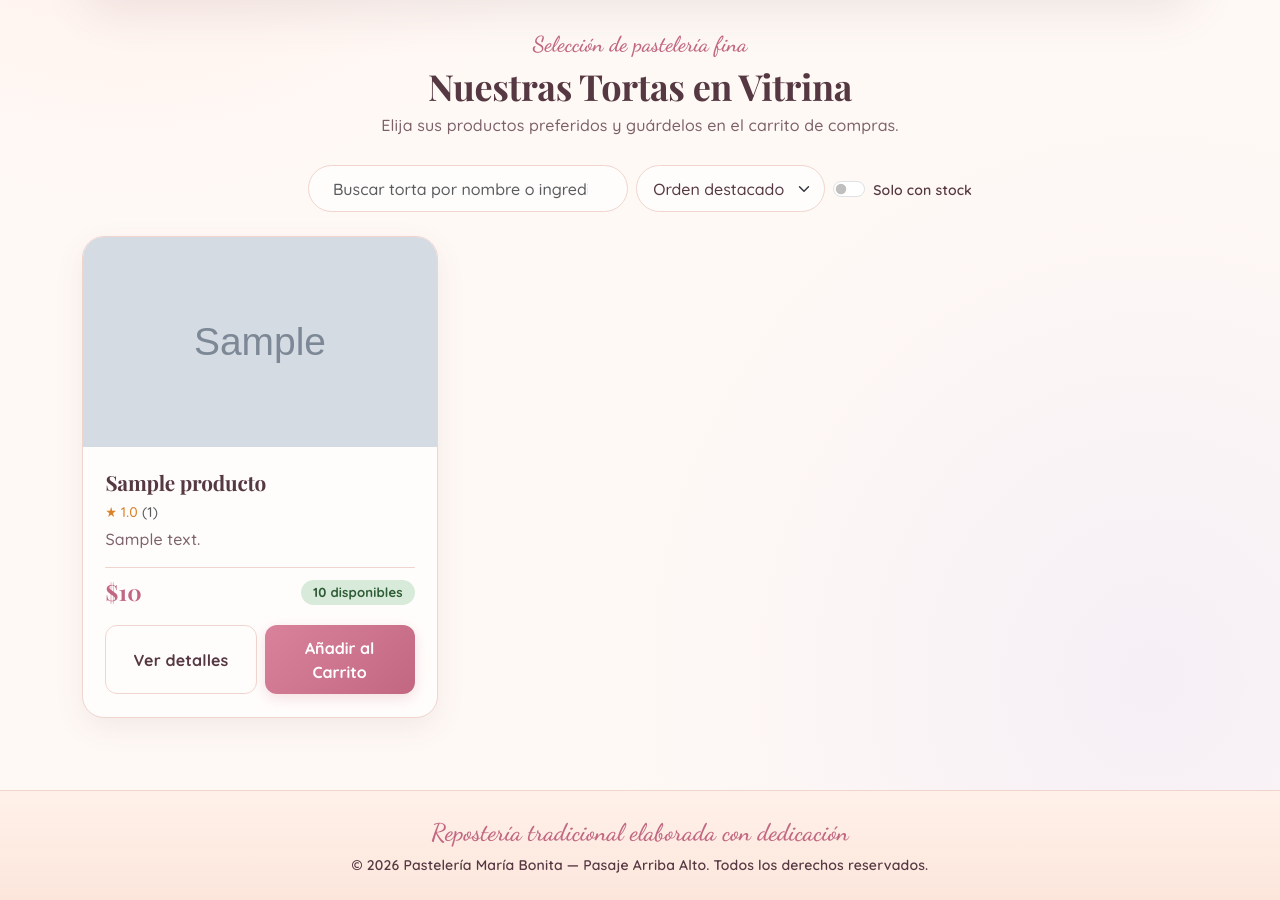
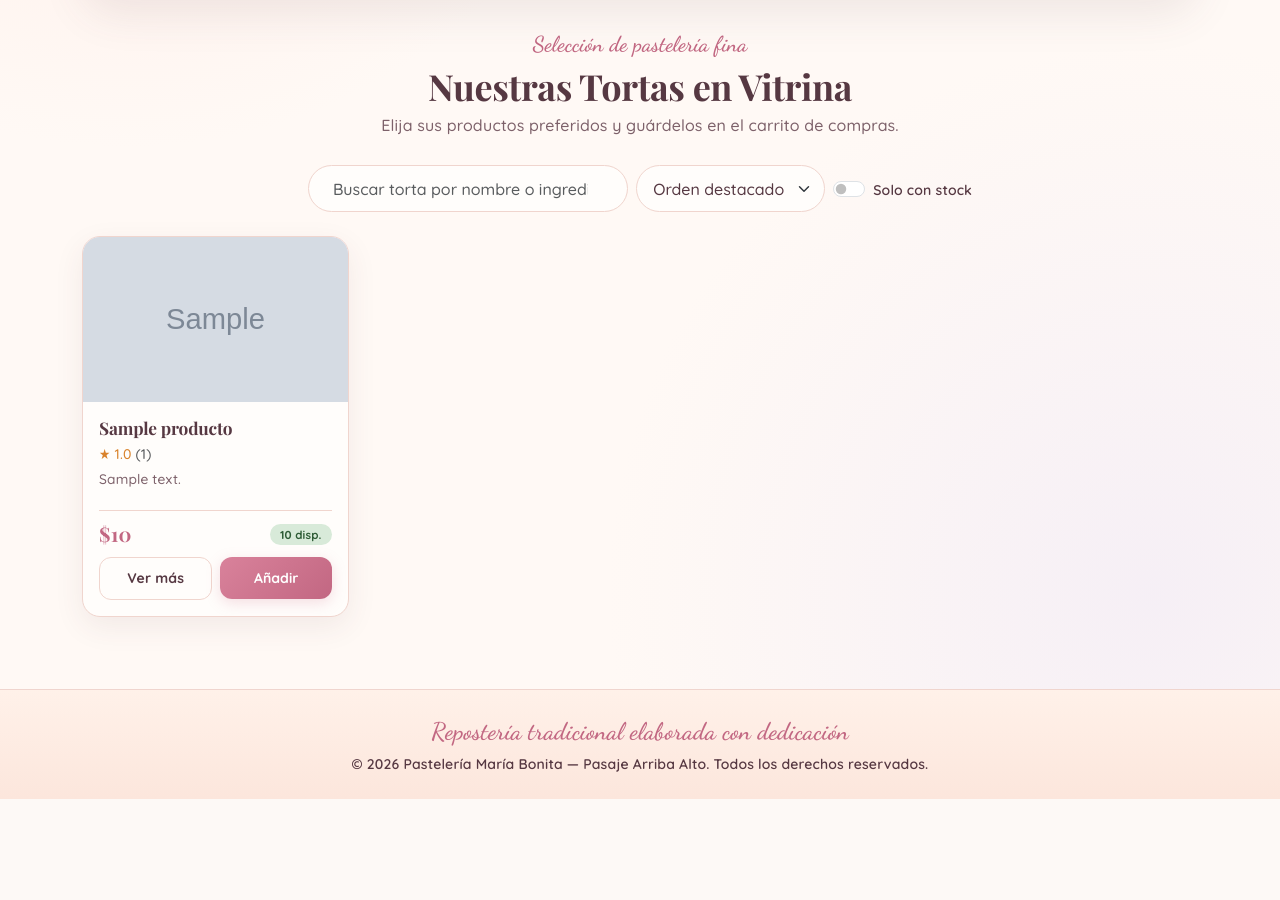
Before and after one commit to rudy7u7r/Pasteleria-Maria-Bonita, a Django app: page / in a window 1280 px wide. Shown: the part 571-1471 px from the top of the page. After the commit the page ends 1370 px from the top, so only its background shows below. Run offline with Django 5.2, Linux system fonts and the light colour scheme; tables that the repository leaves empty hold one stand-in row (values such as "Sample post"); grey boxes marked "Sample" are stand-in pictures; some web fonts are replaced.

Commit message:
Ajusta tarjetas compactas del catalogo y formato de miles en precios

```diff
--- a/pasteleria/static/pasteleria/css/estilo.css
+++ b/pasteleria/static/pasteleria/css/estilo.css
@@ -458,13 +458,13 @@ footer {
 
 .product-card {
   height: 100%;
-  border-radius: 22px;
+  border-radius: 18px;
 }
 
 .product-img-wrapper {
   position: relative;
   overflow: hidden;
-  height: 210px;
+  height: 165px;
   background: linear-gradient(145deg, #ffe9e6, #f4eafa);
 }
 
@@ -480,22 +480,36 @@ footer {
 }
 
 .product-art {
-  min-height: 210px;
+  min-height: 165px;
   display: grid;
   place-items: center;
-  font-size: 5.2rem;
+  font-size: 3.8rem;
   background: linear-gradient(145deg, #ffe9e6, #f4eafa);
 }
 
 .product-card .card-body {
-  padding: 1.4rem;
+  padding: 1rem;
 }
 
 .product-card .card-title {
   font-family: var(--font-display);
-  font-size: 1.3rem;
+  font-size: 1.08rem;
   font-weight: 700;
-  margin-bottom: 0.45rem;
+  margin-bottom: 0.3rem;
+  display: -webkit-box;
+  -webkit-line-clamp: 1;
+  -webkit-box-orient: vertical;
+  overflow: hidden;
+}
+
+.product-desc-clamp {
+  font-size: 0.86rem;
+  line-height: 1.4;
+  display: -webkit-box;
+  -webkit-line-clamp: 2;
+  -webkit-box-orient: vertical;
+  overflow: hidden;
+  min-height: 2.45em;
 }
 
 .price {
--- a/pasteleria/templates/pasteleria/base.html
+++ b/pasteleria/templates/pasteleria/base.html
@@ -13,7 +13,7 @@
 
     <link href="https://cdn.jsdelivr.net/npm/bootstrap@5.3.0/dist/css/bootstrap.min.css" rel="stylesheet">
     <link rel="icon" type="image/png" href="{% static 'pasteleria/img/logo.png' %}">
-    <link rel="stylesheet" href="{% static 'pasteleria/css/estilo.css' %}?v=6">
+    <link rel="stylesheet" href="{% static 'pasteleria/css/estilo.css' %}?v=7">
     {% block extra_css %}{% endblock %}
 </head>
 <body>
@@ -233,6 +233,36 @@
         });
       })();
       {% endif %}
+
+      // Formatear automáticamente todos los montos $XXXX con puntos de miles (ej: $80.000)
+      (function() {
+        function formatearMontos(root) {
+          if (!root) return;
+          const walker = document.createTreeWalker(root, NodeFilter.SHOW_TEXT, null);
+          let node;
+          while ((node = walker.nextNode())) {
+            const parentTag = node.parentNode && node.parentNode.tagName;
+            if (parentTag === 'SCRIPT' || parentTag === 'STYLE' || parentTag === 'TEXTAREA' || parentTag === 'INPUT') continue;
+            if (/\$\d{4,}/.test(node.nodeValue)) {
+              node.nodeValue = node.nodeValue.replace(/\$(\d{4,})(?!\.\d)/g, function(_, num) {
+                return '$' + Number(num).toLocaleString('es-CL');
+              });
+            }
+          }
+        }
+        document.addEventListener('DOMContentLoaded', function() {
+          const mainEl = document.querySelector('main') || document.body;
+          formatearMontos(mainEl);
+          const obs = new MutationObserver(function(muts) {
+            muts.forEach(function(m) {
+              m.addedNodes.forEach(function(n) {
+                if (n.nodeType === 1) formatearMontos(n);
+              });
+            });
+          });
+          obs.observe(mainEl, { childList: true, subtree: true });
+        });
+      })();
     </script>
     {% block extra_js %}{% endblock %}
 </body>
--- a/pasteleria/templates/pasteleria/catalogo.html
+++ b/pasteleria/templates/pasteleria/catalogo.html
@@ -46,9 +46,9 @@
         </form>
     </div>
 
-    <div class="row g-4" id="grid-productos">
+    <div class="row g-3" id="grid-productos">
         {% for producto in productos %}
-        <div class="col-sm-6 col-lg-4 producto-item"
+        <div class="col-sm-6 col-md-4 col-lg-3 producto-item"
              data-nombre="{{ producto.nombre|lower }}"
              data-desc="{{ producto.descripcion|lower }}"
              data-precio="{{ producto.precio_final|floatformat:0 }}"
@@ -64,39 +64,39 @@
                 </a>
 
                 <div class="card-body d-flex flex-column">
-                    <a href="{% url 'detalle_producto' producto.id %}" class="text-decoration-none d-flex flex-column flex-grow-1" style="color: inherit;">
-                        <h3 class="card-title">{{ producto.nombre }}</h3>
+                    <a href="{% url 'detalle_producto' producto.id %}" class="text-decoration-none d-block flex-grow-1" style="color: inherit;">
+                        <h3 class="card-title text-truncate" title="{{ producto.nombre }}">{{ producto.nombre }}</h3>
                         {% if producto.total_resenas %}
                             <div class="small mb-1" style="color: #d9822b;">
                                 ★ {{ producto.promedio_calificacion|floatformat:1 }} <span class="text-muted">({{ producto.total_resenas }})</span>
                             </div>
                         {% endif %}
-                        <p class="card-text flex-grow-1" style="color: var(--texto-secundario);">{{ producto.descripcion }}</p>
+                        <p class="card-text product-desc-clamp mb-0" style="color: var(--texto-secundario); max-height: 2.85em; overflow: hidden;">{{ producto.descripcion|truncatechars:65 }}</p>
                     </a>
 
-                    <div class="d-flex justify-content-between align-items-center mb-3 mt-3 pt-2 border-top" style="border-color: var(--borde-suave) !important;">
-                        <span class="price">${{ producto.precio_final|floatformat:0 }}</span>
+                    <div class="d-flex justify-content-between align-items-center mb-2 mt-2 pt-2 border-top" style="border-color: var(--borde-suave) !important;">
+                        <span class="price fs-5">${{ producto.precio_final|floatformat:0 }}</span>
 
                         {% if producto.stock > 0 %}
-                            <span class="badge badge-stock"><span class="stock-count">{{ producto.stock }}</span> disponibles</span>
+                            <span class="badge badge-stock" style="font-size: 0.72rem;"><span class="stock-count">{{ producto.stock }}</span> disp.</span>
                         {% else %}
-                            <span class="badge bg-danger text-white rounded-pill px-3 py-2">Agotada</span>
+                            <span class="badge bg-danger text-white rounded-pill px-2 py-1" style="font-size: 0.72rem;">Agotada</span>
                         {% endif %}
                     </div>
 
                     <div class="d-flex gap-2">
                         {% if user.is_staff %}
-                            <a href="{% url 'detalle_producto' producto.id %}" class="btn btn-outline-pastel w-100">Ver detalles</a>
+                            <a href="{% url 'detalle_producto' producto.id %}" class="btn btn-sm btn-outline-pastel w-100">Ver detalles</a>
                         {% else %}
-                            <a href="{% url 'detalle_producto' producto.id %}" class="btn btn-outline-pastel w-50">Ver detalles</a>
+                            <a href="{% url 'detalle_producto' producto.id %}" class="btn btn-sm btn-outline-pastel w-50">Ver más</a>
 
                             {% if producto.stock > 0 %}
                                 <form action="{% url 'comprar_producto' producto.id %}" method="POST" class="m-0 w-50 form-add-cart" data-producto-id="{{ producto.id }}">
                                     {% csrf_token %}
-                                    <button type="submit" class="btn btn-custom w-100 btn-add-text">Añadir al Carrito</button>
+                                    <button type="submit" class="btn btn-sm btn-custom w-100 btn-add-text">Añadir</button>
                                 </form>
                             {% else %}
-                                <button class="btn btn-secondary w-50 rounded-3" type="button" disabled>Sin stock</button>
+                                <button class="btn btn-sm btn-secondary w-50 rounded-3" type="button" disabled>Sin stock</button>
                             {% endif %}
                         {% endif %}
                     </div>
```
Also changed, not shown: media/productos/Gemini_Generated_Image_mhgqnkmhgqnkmhgq.jpg (added), media/productos/Gemini_Generated_Image_xyjtwnxyjtwnxyjt.jpg (added), 1 other file.
